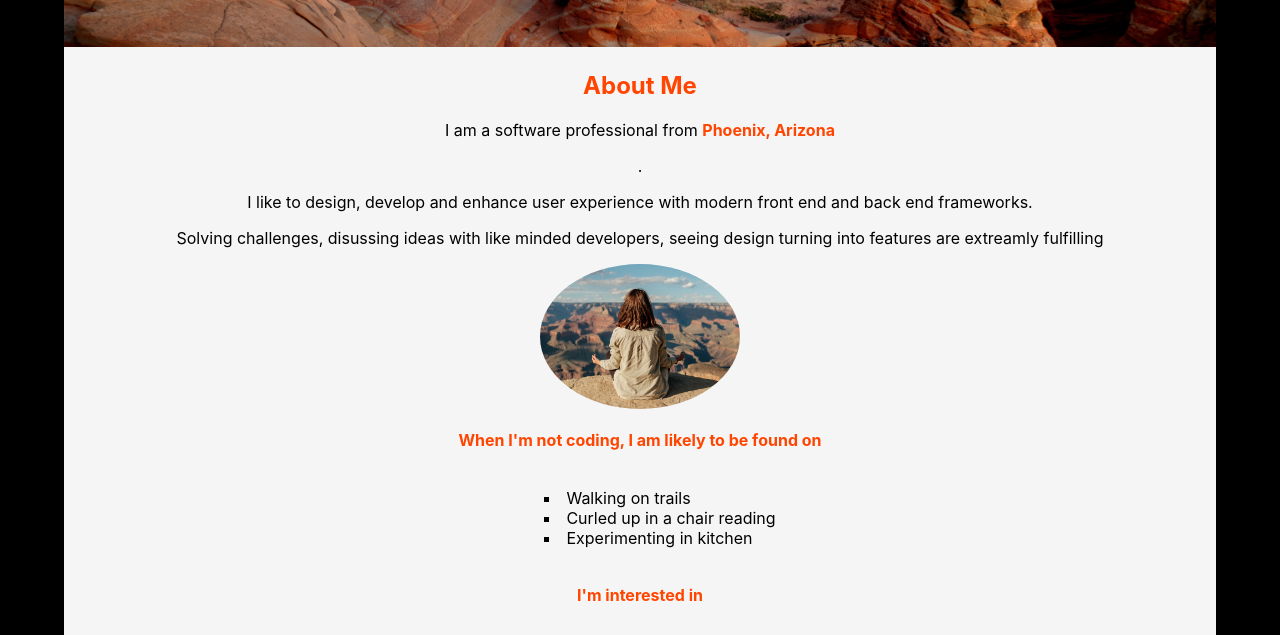
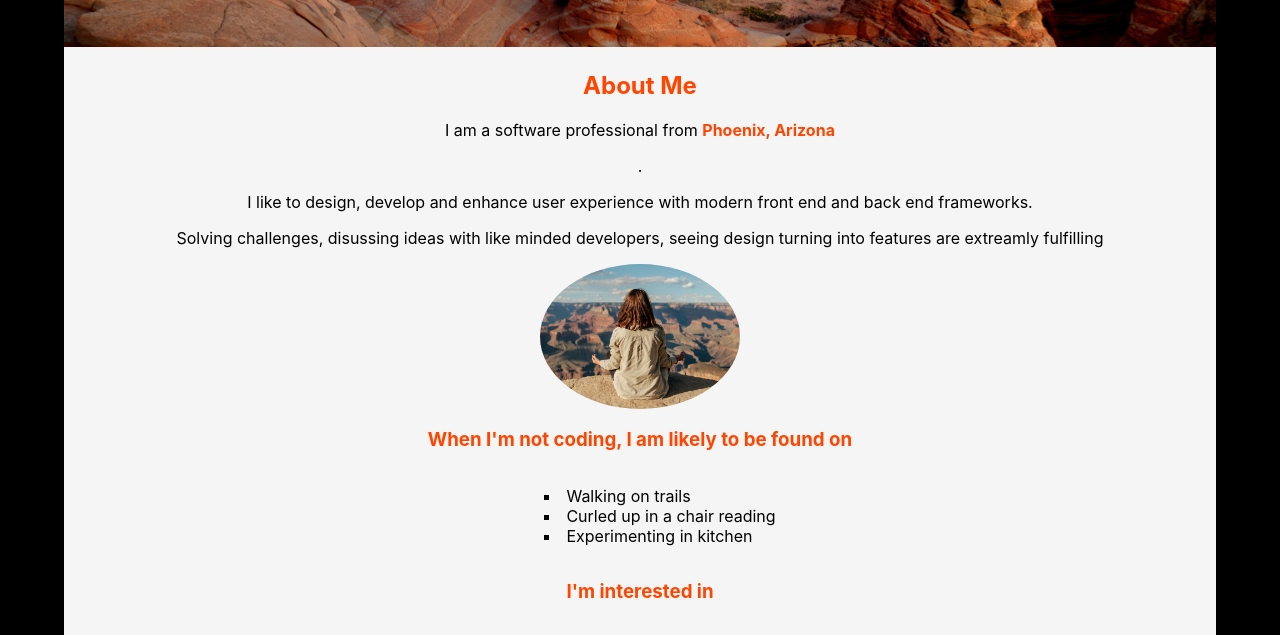
Before and after one commit to doshid20/portfolio, a plain HTML site: page index.html in a window 1280 px wide. Shown: the part 310-945 px from the top of the page. Drawn offline with Linux system fonts and the light colour scheme.

Commit message:
Update as per review
Add h3 tag

```diff
--- a/index.html
+++ b/index.html
@@ -51,14 +51,14 @@
 
             <div class="container">
                 <article>
-                    <h4 class="text-warning"> When I'm not coding, I am likely to be found on </h5>
+                    <h3 class="text-warning"> When I'm not coding, I am likely to be found on </h3>
                     <ul>
                         <li>Walking on trails</li>
                         <li>Curled up in a chair reading</li>
                         <li>Experimenting in kitchen</li>
                     </ul>
 
-                    <h4 class="text-warning"> I'm interested in </h5>
+                    <h3 class="text-warning"> I'm interested in </h3>
                     <ol>
                         <li>New Opportunities</li>
                         <li>Pro bono Projects</li>
```
